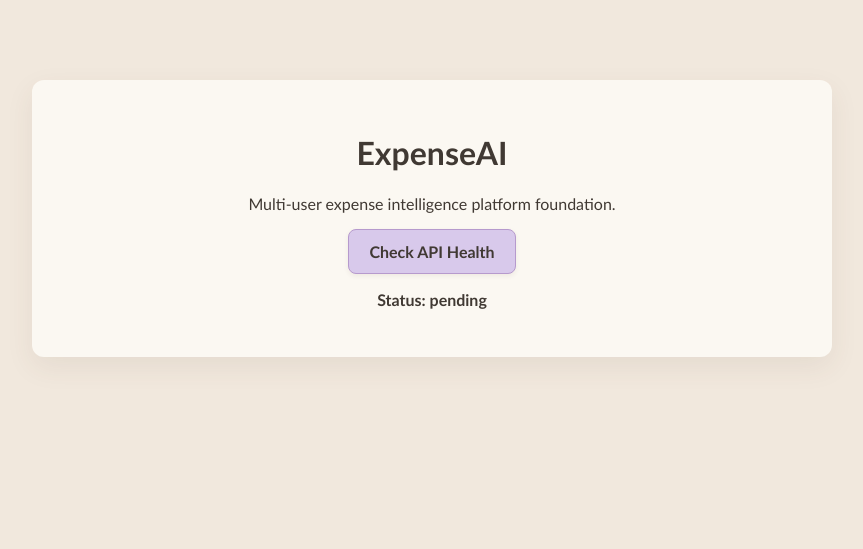
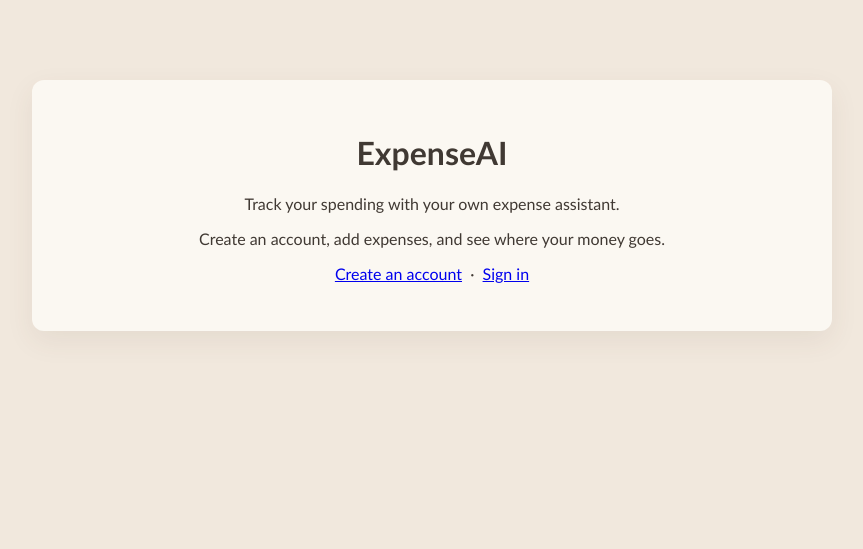
Before and after one commit to arvaudas-ai/ExpenseAI, a FastAPI app: page / in a window 1280 px wide. Shown: the top 549 px of the page, without its empty margins (208-1071 px from the left). Run offline with FastAPI, Linux system fonts and the light colour scheme.

Commit message:
Revise index.html for improved user messaging
Updated the content and structure of the index.html file to enhance user engagement and provide account creation options.

```diff
--- a/app/templates/index.html
+++ b/app/templates/index.html
@@ -9,11 +9,13 @@
   <body>
     <main class="container">
       <h1>ExpenseAI</h1>
-      <p>Multi-user expense intelligence platform foundation.</p>
-      <button id="health-check-btn">Check API Health</button>
-      <p id="health-status">Status: pending</p>
+      <p>Track your spending with your own expense assistant.</p>
+      <p>Create an account, add expenses, and see where your money goes.</p>
+      <p>
+        <a href="/register">Create an account</a>
+        &nbsp;·&nbsp;
+        <a href="/login">Sign in</a>
+      </p>
     </main>
-
-    <script src="/static/js/app.js"></script>
   </body>
 </html>
```
